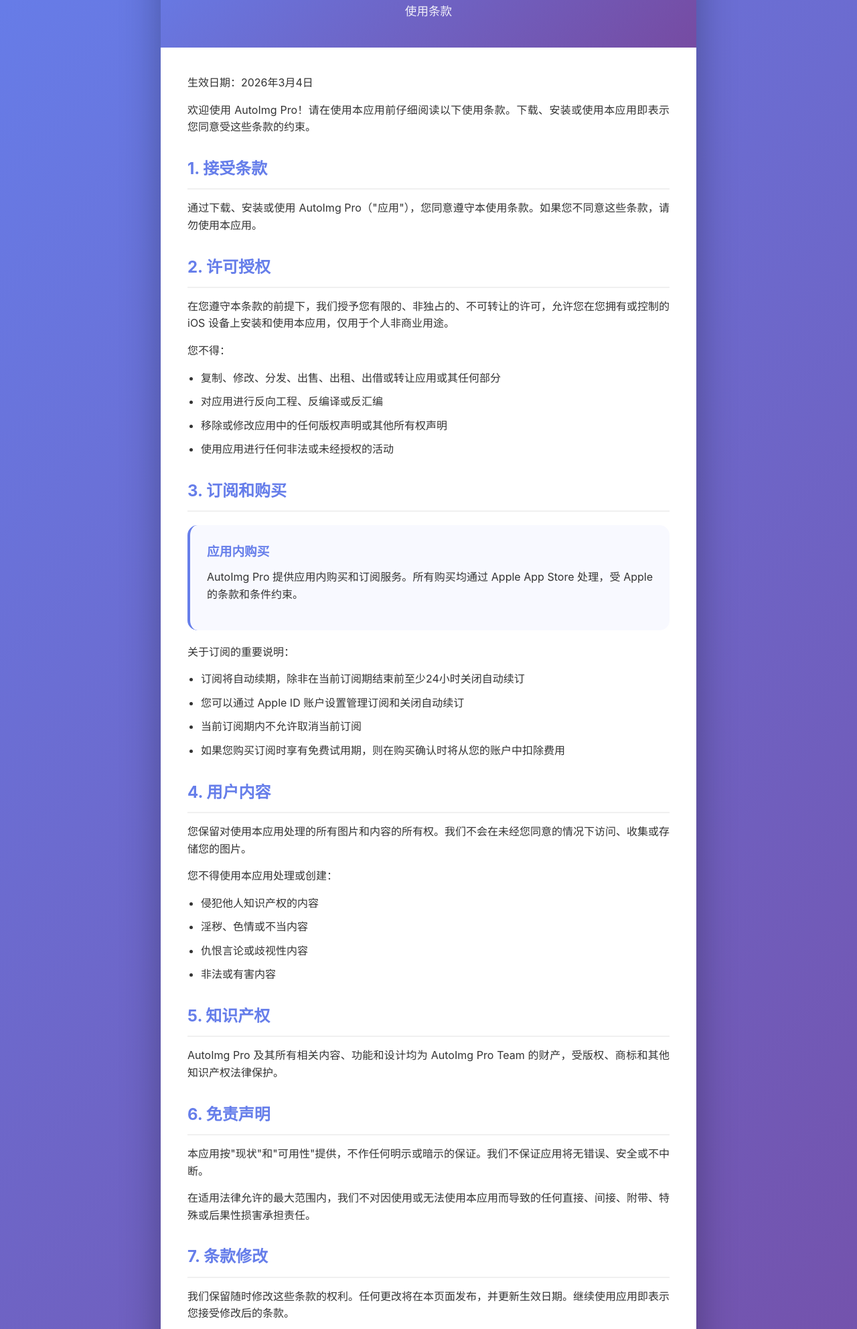
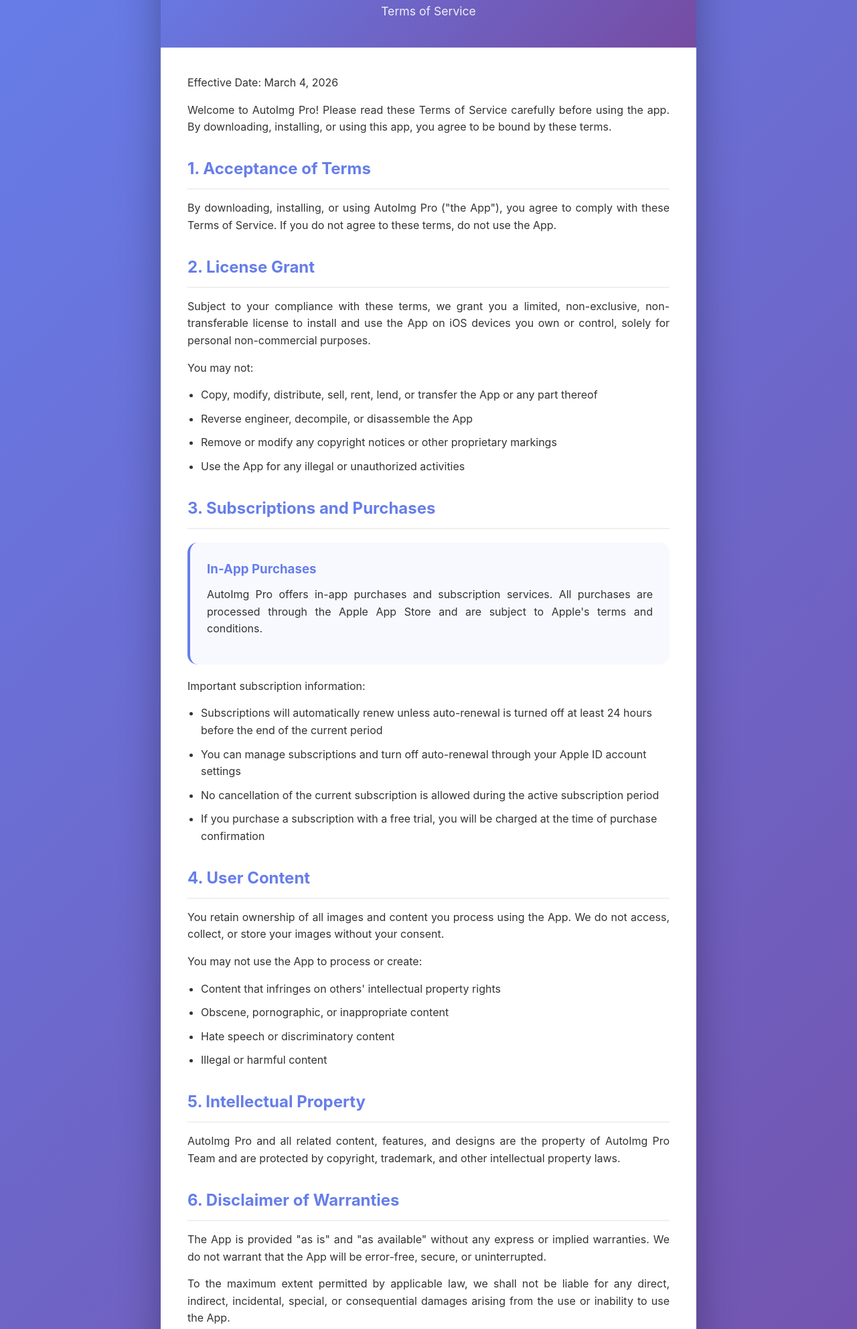
Before and after one commit to asunnyboy861/autoimg-pro-terms, a plain HTML site: page index.html in a window 1280 px wide. Shown: the part 151-2135 px from the top of the page at 67% size. Drawn offline with Linux system fonts and the light colour scheme.

Commit message:
Update: English version

```diff
--- a/index.html
+++ b/index.html
@@ -1,9 +1,9 @@
 <!DOCTYPE html>
-<html lang="zh-CN">
+<html lang="en">
 <head>
     <meta charset="UTF-8">
     <meta name="viewport" content="width=device-width, initial-scale=1.0">
-    <title>AutoImg Pro - 使用条款</title>
+    <title>AutoImg Pro - Terms of Service</title>
     <style>
         * {
             margin: 0;
@@ -88,88 +88,88 @@
     <div class="container">
         <div class="header">
             <h1>AutoImg Pro</h1>
-            <p>使用条款</p>
+            <p>Terms of Service</p>
         </div>
         <div class="content">
             <div class="section">
-                <p>生效日期：2026年3月4日</p>
-                <p>欢迎使用 AutoImg Pro！请在使用本应用前仔细阅读以下使用条款。下载、安装或使用本应用即表示您同意受这些条款的约束。</p>
+                <p>Effective Date: March 4, 2026</p>
+                <p>Welcome to AutoImg Pro! Please read these Terms of Service carefully before using the app. By downloading, installing, or using this app, you agree to be bound by these terms.</p>
             </div>
 
             <div class="section">
-                <h2>1. 接受条款</h2>
-                <p>通过下载、安装或使用 AutoImg Pro（"应用"），您同意遵守本使用条款。如果您不同意这些条款，请勿使用本应用。</p>
+                <h2>1. Acceptance of Terms</h2>
+                <p>By downloading, installing, or using AutoImg Pro ("the App"), you agree to comply with these Terms of Service. If you do not agree to these terms, do not use the App.</p>
             </div>
 
             <div class="section">
-                <h2>2. 许可授权</h2>
-                <p>在您遵守本条款的前提下，我们授予您有限的、非独占的、不可转让的许可，允许您在您拥有或控制的 iOS 设备上安装和使用本应用，仅用于个人非商业用途。</p>
-                <p>您不得：</p>
+                <h2>2. License Grant</h2>
+                <p>Subject to your compliance with these terms, we grant you a limited, non-exclusive, non-transferable license to install and use the App on iOS devices you own or control, solely for personal non-commercial purposes.</p>
+                <p>You may not:</p>
                 <ul>
-                    <li>复制、修改、分发、出售、出租、出借或转让应用或其任何部分</li>
-                    <li>对应用进行反向工程、反编译或反汇编</li>
-                    <li>移除或修改应用中的任何版权声明或其他所有权声明</li>
-                    <li>使用应用进行任何非法或未经授权的活动</li>
+                    <li>Copy, modify, distribute, sell, rent, lend, or transfer the App or any part thereof</li>
+                    <li>Reverse engineer, decompile, or disassemble the App</li>
+                    <li>Remove or modify any copyright notices or other proprietary markings</li>
+                    <li>Use the App for any illegal or unauthorized activities</li>
                 </ul>
             </div>
 
             <div class="section">
-                <h2>3. 订阅和购买</h2>
+                <h2>3. Subscriptions and Purchases</h2>
                 <div class="highlight-box">
-                    <h3>应用内购买</h3>
-                    <p>AutoImg Pro 提供应用内购买和订阅服务。所有购买均通过 Apple App Store 处理，受 Apple 的条款和条件约束。</p>
+                    <h3>In-App Purchases</h3>
+                    <p>AutoImg Pro offers in-app purchases and subscription services. All purchases are processed through the Apple App Store and are subject to Apple's terms and conditions.</p>
                 </div>
-                <p>关于订阅的重要说明：</p>
+                <p>Important subscription information:</p>
                 <ul>
-                    <li>订阅将自动续期，除非在当前订阅期结束前至少24小时关闭自动续订</li>
-                    <li>您可以通过 Apple ID 账户设置管理订阅和关闭自动续订</li>
-                    <li>当前订阅期内不允许取消当前订阅</li>
-                    <li>如果您购买订阅时享有免费试用期，则在购买确认时将从您的账户中扣除费用</li>
+                    <li>Subscriptions will automatically renew unless auto-renewal is turned off at least 24 hours before the end of the current period</li>
+                    <li>You can manage subscriptions and turn off auto-renewal through your Apple ID account settings</li>
+                    <li>No cancellation of the current subscription is allowed during the active subscription period</li>
+                    <li>If you purchase a subscription with a free trial, you will be charged at the time of purchase confirmation</li>
                 </ul>
             </div>
 
             <div class="section">
-                <h2>4. 用户内容</h2>
-                <p>您保留对使用本应用处理的所有图片和内容的所有权。我们不会在未经您同意的情况下访问、收集或存储您的图片。</p>
-                <p>您不得使用本应用处理或创建：</p>
+                <h2>4. User Content</h2>
+                <p>You retain ownership of all images and content you process using the App. We do not access, collect, or store your images without your consent.</p>
+                <p>You may not use the App to process or create:</p>
                 <ul>
-                    <li>侵犯他人知识产权的内容</li>
-                    <li>淫秽、色情或不当内容</li>
-                    <li>仇恨言论或歧视性内容</li>
-                    <li>非法或有害内容</li>
+                    <li>Content that infringes on others' intellectual property rights</li>
+                    <li>Obscene, pornographic, or inappropriate content</li>
+                    <li>Hate speech or discriminatory content</li>
+                    <li>Illegal or harmful content</li>
                 </ul>
             </div>
 
             <div class="section">
-                <h2>5. 知识产权</h2>
-                <p>AutoImg Pro 及其所有相关内容、功能和设计均为 AutoImg Pro Team 的财产，受版权、商标和其他知识产权法律保护。</p>
+                <h2>5. Intellectual Property</h2>
+                <p>AutoImg Pro and all related content, features, and designs are the property of AutoImg Pro Team and are protected by copyright, trademark, and other intellectual property laws.</p>
             </div>
 
             <div class="section">
-                <h2>6. 免责声明</h2>
-                <p>本应用按"现状"和"可用性"提供，不作任何明示或暗示的保证。我们不保证应用将无错误、安全或不中断。</p>
-                <p>在适用法律允许的最大范围内，我们不对因使用或无法使用本应用而导致的任何直接、间接、附带、特殊或后果性损害承担责任。</p>
+                <h2>6. Disclaimer of Warranties</h2>
+                <p>The App is provided "as is" and "as available" without any express or implied warranties. We do not warrant that the App will be error-free, secure, or uninterrupted.</p>
+                <p>To the maximum extent permitted by applicable law, we shall not be liable for any direct, indirect, incidental, special, or consequential damages arising from the use or inability to use the App.</p>
             </div>
 
             <div class="section">
-                <h2>7. 条款修改</h2>
-                <p>我们保留随时修改这些条款的权利。任何更改将在本页面发布，并更新生效日期。继续使用应用即表示您接受修改后的条款。</p>
+                <h2>7. Modifications to Terms</h2>
+                <p>We reserve the right to modify these terms at any time. Any changes will be posted on this page with the updated effective date. Your continued use of the App constitutes acceptance of the modified terms.</p>
             </div>
 
             <div class="section">
-                <h2>8. 终止</h2>
-                <p>如果您违反本条款，我们可以随时终止或暂停您访问应用的权利，恕不另行通知。终止后，您必须停止使用应用并删除所有副本。</p>
+                <h2>8. Termination</h2>
+                <p>If you violate these terms, we may terminate or suspend your access to the App at any time without prior notice. Upon termination, you must cease using the App and delete all copies.</p>
             </div>
 
             <div class="section">
-                <h2>9. 适用法律</h2>
-                <p>本条款受中华人民共和国法律管辖，不考虑法律冲突原则。</p>
+                <h2>9. Governing Law</h2>
+                <p>These terms are governed by the laws of the United States, without regard to conflict of law principles.</p>
             </div>
 
             <div class="section">
-                <h2>10. 联系我们</h2>
-                <p>如果您对这些使用条款有任何疑问，请通过以下方式联系我们：</p>
-                <p>📧 邮箱：<a href="mailto:iocompile67692@gmail.com">iocompile67692@gmail.com</a></p>
+                <h2>10. Contact Us</h2>
+                <p>If you have any questions about these Terms of Service, please contact us at:</p>
+                <p>📧 Email: <a href="mailto:iocompile67692@gmail.com">iocompile67692@gmail.com</a></p>
             </div>
         </div>
         <div class="footer">
```
